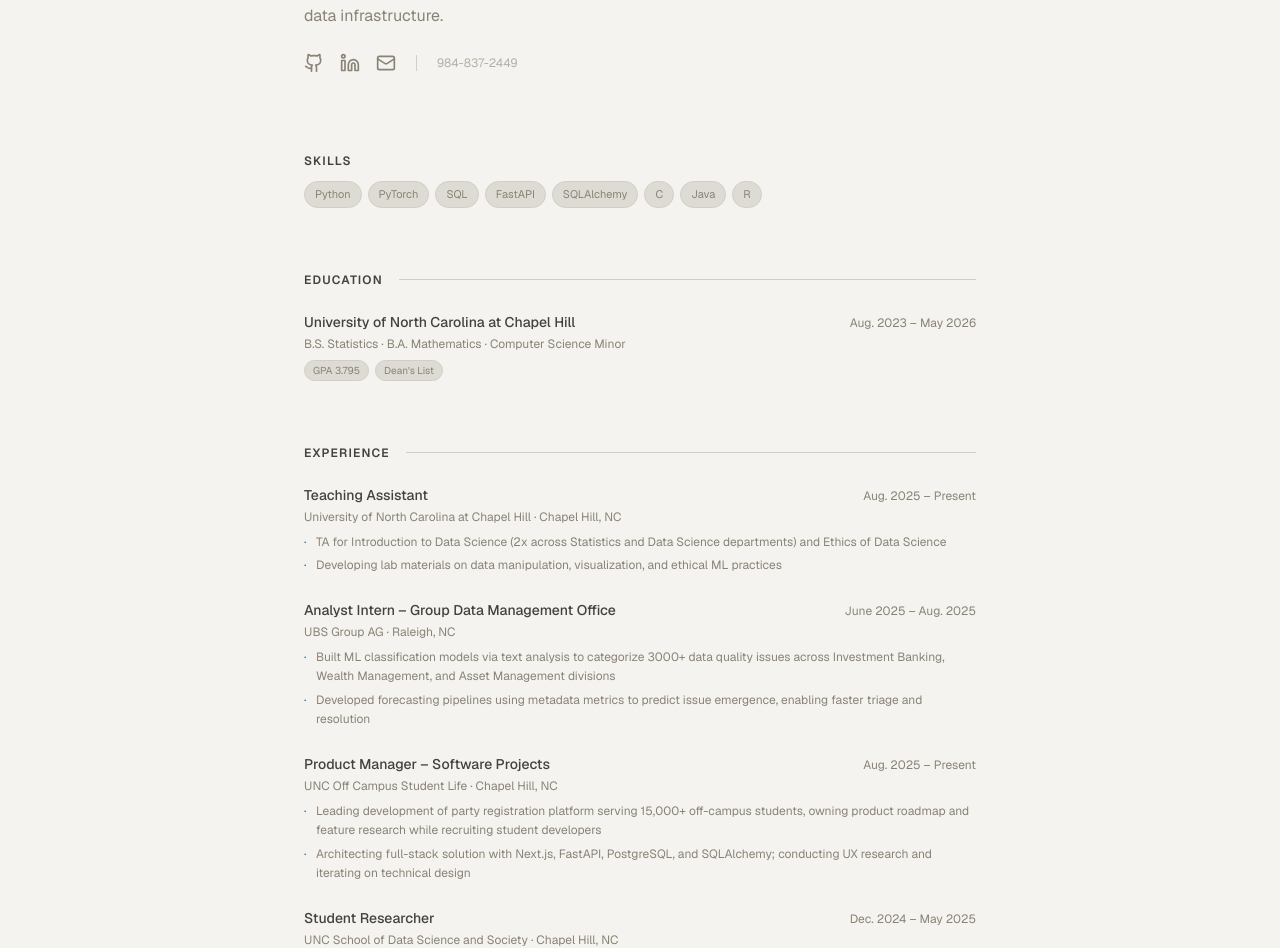
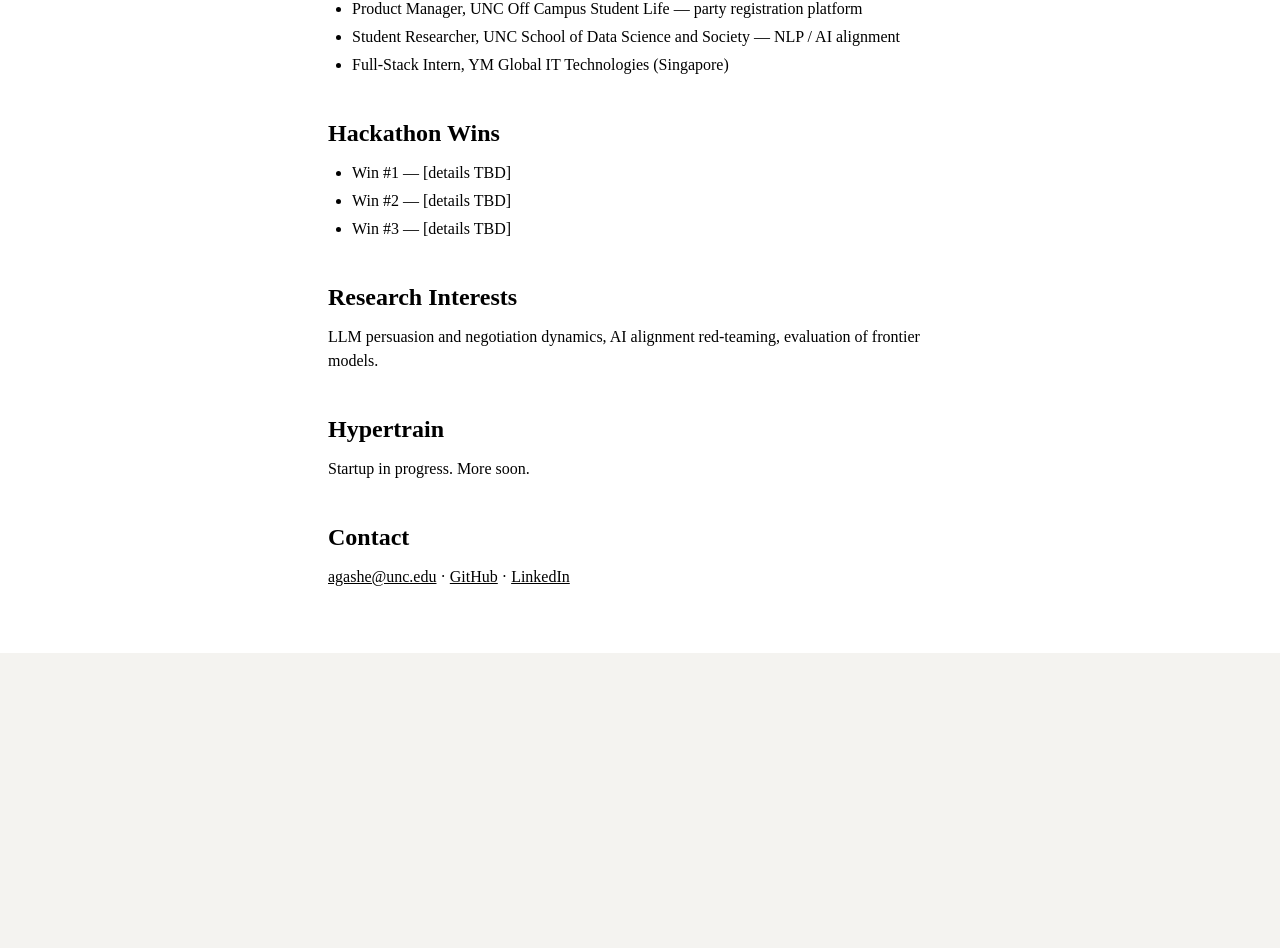
Before and after one commit to manyuagashe/manyuagashe.github.io, a React (Vite) app: page / in a window 1280 px wide. Shown: the part 311-1259 px from the top of the page. After the commit the page ends 964 px from the top, so only its background shows below. Built offline with nearby package versions, Linux system fonts and the light colour scheme; a web font is replaced by a local one.

Commit message:
Changes
Co-authored-by: manyuagashe <manyu@unc.edu>

```diff
--- a/src/pages/Index.tsx
+++ b/src/pages/Index.tsx
@@ -1,215 +1,41 @@
-import { motion, useInView } from "framer-motion";
-import { useRef } from "react";
-import { ThemeToggle } from "@/components/ThemeToggle";
-import HeroSection from "@/components/portfolio/HeroSection";
-import ExperienceTimeline from "@/components/portfolio/ExperienceTimeline";
-import ProjectCard from "@/components/portfolio/ProjectCard";
-
-const experiences = [
-  {
-    title: "Teaching Assistant",
-    company: "University of North Carolina at Chapel Hill",
-    period: "Aug. 2025 – Present",
-    location: "Chapel Hill, NC",
-    points: [
-      "TA for Introduction to Data Science (2x across Statistics and Data Science departments) and Ethics of Data Science",
-      "Developing lab materials on data manipulation, visualization, and ethical ML practices"
-    ]
-  },
-  {
-    title: "Analyst Intern – Group Data Management Office",
-    company: "UBS Group AG",
-    period: "June 2025 – Aug. 2025",
-    location: "Raleigh, NC",
-    points: [
-      "Built ML classification models via text analysis to categorize 3000+ data quality issues across Investment Banking, Wealth Management, and Asset Management divisions",
-      "Developed forecasting pipelines using metadata metrics to predict issue emergence, enabling faster triage and resolution"
-    ]
-  },
-  {
-    title: "Product Manager – Software Projects",
-    company: "UNC Off Campus Student Life",
-    period: "Aug. 2025 – Present",
-    location: "Chapel Hill, NC",
-    points: [
-      "Leading development of party registration platform serving 15,000+ off-campus students, owning product roadmap and feature research while recruiting student developers",
-      "Architecting full-stack solution with Next.js, FastAPI, PostgreSQL, and SQLAlchemy; conducting UX research and iterating on technical design"
-    ]
-  },
-  {
-    title: "Student Researcher",
-    company: "UNC School of Data Science and Society",
-    period: "Dec. 2024 – May 2025",
-    location: "Chapel Hill, NC",
-    points: [
-      "Conducted NLP research on AI alignment and bias prevention, developing red-teaming methodologies to assess model perception of human values",
-      "Built AI tools using Python (pandas, scikit-learn, PyTorch), React, Supabase, and Node.js to analyze human rights reports for alignment",
-      "Presented research on AI impact on energy poverty at Carolina Diplomacy Lab event"
-    ]
-  },
-  {
-    title: "Full-Stack Development Intern",
-    company: "YM Global IT Technologies",
-    period: "May 2024 – Sept. 2024",
-    location: "Remote (Singapore)",
-    points: [
-      "Developed mobile app for 100,000+ amateur golfers in Malaysia using Flutter/Dart frontend and Django/SQLite3 backend",
-      "Enabled tournament discovery and promotional offers"
-    ]
-  }
-];
-
-const projects = [
-  {
-    title: "LLM Persuasion Strategy Research",
-    tech: "Python, Llama, Gemma, Multi-agent Simulation",
-    period: "Aug. 2025 – Dec. 2025",
-    description: "Multi-turn simulation pipeline evaluating Cialdini persuasion principles across 3B/8B/70B parameter models. Analyzed 240 negotiation scenarios across business, legal, family, and consumer domains.",
-    impact: "Smaller models rely on authority/scarcity framing; larger models use reciprocity and consensus cues.",
-    github: "https://github.com/manyuagashe/llm-persuasion",
-  },
-  {
-    title: "Compass Center Resource Platform",
-    tech: "Python, Django, SQLAlchemy, Pydantic",
-    period: "Jan. 2024 – May 2024",
-    description: "Backend for domestic violence nonprofit serving 150,000 Orange County residents. Replaced Notion-based system with custom platform for volunteer resource management.",
-    impact: "Reduced volunteer onboarding time for ~40 staff managing 200+ resource entries.",
-    github: "https://github.com/manyuagashe/compass-center",
-  },
-  {
-    title: "Off-Campus Party Registration Platform",
-    tech: "Next.js, FastAPI, PostgreSQL, SQLAlchemy",
-    period: "Aug. 2025 – Present",
-    description: "Full-stack platform for UNC's 15,000+ off-campus students to register events. Auth system, admin dashboard, event moderation pipeline.",
-    github: "https://github.com/manyuagashe/offcampus-registration",
-    demo: "https://offcampus.unc.edu",
-  },
-  {
-    title: "AI Alignment Red-Teaming Toolkit",
-    tech: "Python, PyTorch, React, Supabase",
-    period: "Dec. 2024 – May 2025",
-    description: "Red-teaming methodologies and tooling to assess LLM perception of human values. Analyzed human rights reports for alignment patterns using NLP pipelines.",
-    github: "https://github.com/manyuagashe/alignment-redteam",
-  },
-];
-
-const SectionHeader = ({ children }: { children: React.ReactNode }) => {
-  const ref = useRef(null);
-  const isInView = useInView(ref, { once: true });
-  return (
-    <motion.h2
-      ref={ref}
-      initial={{ opacity: 0, y: 8 }}
-      animate={isInView ? { opacity: 1, y: 0 } : {}}
-      transition={{ duration: 0.5 }}
-      className="text-xs font-semibold uppercase tracking-widest text-foreground mb-6 flex items-center gap-4"
-    >
-      {children}
-      <span className="flex-1 h-px bg-border" />
-    </motion.h2>
-  );
-};
-
 const Index = () => {
   return (
-    <div className="min-h-screen bg-background text-foreground">
-      <nav className="fixed top-6 right-6 z-50">
-        <ThemeToggle />
-      </nav>
+    <div className="min-h-screen bg-white text-black" style={{ fontFamily: '"Times New Roman", Times, serif' }}>
+      <main className="max-w-2xl mx-auto px-6 py-16">
+        <h1 className="text-4xl font-bold mb-2">Abhimanyu Agashe</h1>
+        <p className="text-lg">UNC Chapel Hill '26 — Statistics / Computer Science / Philosophy</p>
+        <p className="text-lg">Incoming SWE @ UBS Group</p>
 
-      <main className="max-w-3xl mx-auto px-6 md:px-12">
-        <HeroSection />
+        <h2 className="text-2xl font-bold mt-10 mb-3">Experience</h2>
+        <ul className="list-disc pl-6 space-y-1 text-base">
+          <li>Analyst Intern, UBS Group AG — Group Data Management Office (Summer 2025)</li>
+          <li>Teaching Assistant, UNC — Intro to Data Science, Ethics of Data Science</li>
+          <li>Product Manager, UNC Off Campus Student Life — party registration platform</li>
+          <li>Student Researcher, UNC School of Data Science and Society — NLP / AI alignment</li>
+          <li>Full-Stack Intern, YM Global IT Technologies (Singapore)</li>
+        </ul>
 
-        {/* Skills */}
-        <motion.section
-          initial={{ opacity: 0 }}
-          whileInView={{ opacity: 1 }}
-          viewport={{ once: true }}
-          className="mb-16"
-        >
-          <p className="text-xs font-semibold uppercase tracking-widest text-foreground mb-3">Skills</p>
-          <div className="flex flex-wrap gap-1.5">
-            {["Python", "PyTorch", "SQL", "FastAPI", "SQLAlchemy", "C", "Java", "R"].map((s) => (
-              <span key={s} className="text-[11px] px-2.5 py-1 rounded-full bg-muted text-muted-foreground border border-border">
-                {s}
-              </span>
-            ))}
-          </div>
-        </motion.section>
+        <h2 className="text-2xl font-bold mt-10 mb-3">Hackathon Wins</h2>
+        <ul className="list-disc pl-6 space-y-1 text-base">
+          <li>Win #1 — [details TBD]</li>
+          <li>Win #2 — [details TBD]</li>
+          <li>Win #3 — [details TBD]</li>
+        </ul>
 
-        {/* Education */}
-        <motion.section
-          initial={{ opacity: 0, y: 12 }}
-          whileInView={{ opacity: 1, y: 0 }}
-          viewport={{ once: true }}
-          transition={{ duration: 0.5 }}
-          className="mb-16"
-        >
-          <SectionHeader>Education</SectionHeader>
-          <div className="flex justify-between items-baseline gap-4 mb-1">
-            <p className="text-sm font-medium">University of North Carolina at Chapel Hill</p>
-            <span className="text-xs text-muted-foreground whitespace-nowrap">Aug. 2023 – May 2026</span>
-          </div>
-          <p className="text-xs text-muted-foreground">B.S. Statistics · B.A. Mathematics · Computer Science Minor</p>
-          <div className="flex flex-wrap gap-1.5 mt-2">
-            {["GPA 3.795", "Dean's List"].map((tag) => (
-              <span key={tag} className="text-[10px] px-2 py-0.5 rounded-full bg-muted border border-border text-muted-foreground">
-                {tag}
-              </span>
-            ))}
-          </div>
-        </motion.section>
+        <h2 className="text-2xl font-bold mt-10 mb-3">Research Interests</h2>
+        <p className="text-base">
+          LLM persuasion and negotiation dynamics, AI alignment red-teaming, evaluation of frontier models.
+        </p>
 
-        {/* Experience */}
-        <section id="experience" className="mb-16">
-          <SectionHeader>Experience</SectionHeader>
-          <ExperienceTimeline experiences={experiences} />
-        </section>
+        <h2 className="text-2xl font-bold mt-10 mb-3">Hypertrain</h2>
+        <p className="text-base">Startup in progress. More soon.</p>
 
-        {/* Projects */}
-        <section id="projects" className="mb-16">
-          <SectionHeader>Projects</SectionHeader>
-          <div className="grid md:grid-cols-2 gap-4">
-            {projects.map((proj, i) => (
-              <ProjectCard key={i} project={proj} index={i} />
-            ))}
-          </div>
-        </section>
-
-        {/* Coursework */}
-        <motion.section
-          initial={{ opacity: 0, y: 12 }}
-          whileInView={{ opacity: 1, y: 0 }}
-          viewport={{ once: true }}
-          transition={{ duration: 0.5 }}
-          className="mb-16"
-        >
-          <SectionHeader>Coursework</SectionHeader>
-          <div className="flex flex-wrap gap-x-6 gap-y-1 text-xs text-muted-foreground">
-            {[
-              "Deep Learning (Grad)",
-              "Machine Learning (Grad)",
-              "LLMs for Societal Alignment",
-              "Probability Theory",
-              "Optimization",
-              "Applied Linear Algebra",
-              "Data Structures",
-              "Systems Fundamentals"
-            ].map((course) => (
-              <span key={course}>{course}</span>
-            ))}
-          </div>
-        </motion.section>
-
-        <motion.footer
-          initial={{ opacity: 0 }}
-          whileInView={{ opacity: 1 }}
-          viewport={{ once: true }}
-          className="border-t border-border py-6 flex justify-between items-center text-xs text-muted-foreground/40"
-        >
-          <span>Abhimanyu Agashe</span>
-          <span>2025</span>
-        </motion.footer>
+        <h2 className="text-2xl font-bold mt-10 mb-3">Contact</h2>
+        <p className="text-base">
+          <a href="mailto:agashe@unc.edu" className="underline">agashe@unc.edu</a> ·{" "}
+          <a href="https://github.com/manyuagashe" className="underline">GitHub</a> ·{" "}
+          <a href="https://linkedin.com/in/abhimanyuagashe" className="underline">LinkedIn</a>
+        </p>
       </main>
     </div>
   );
```
